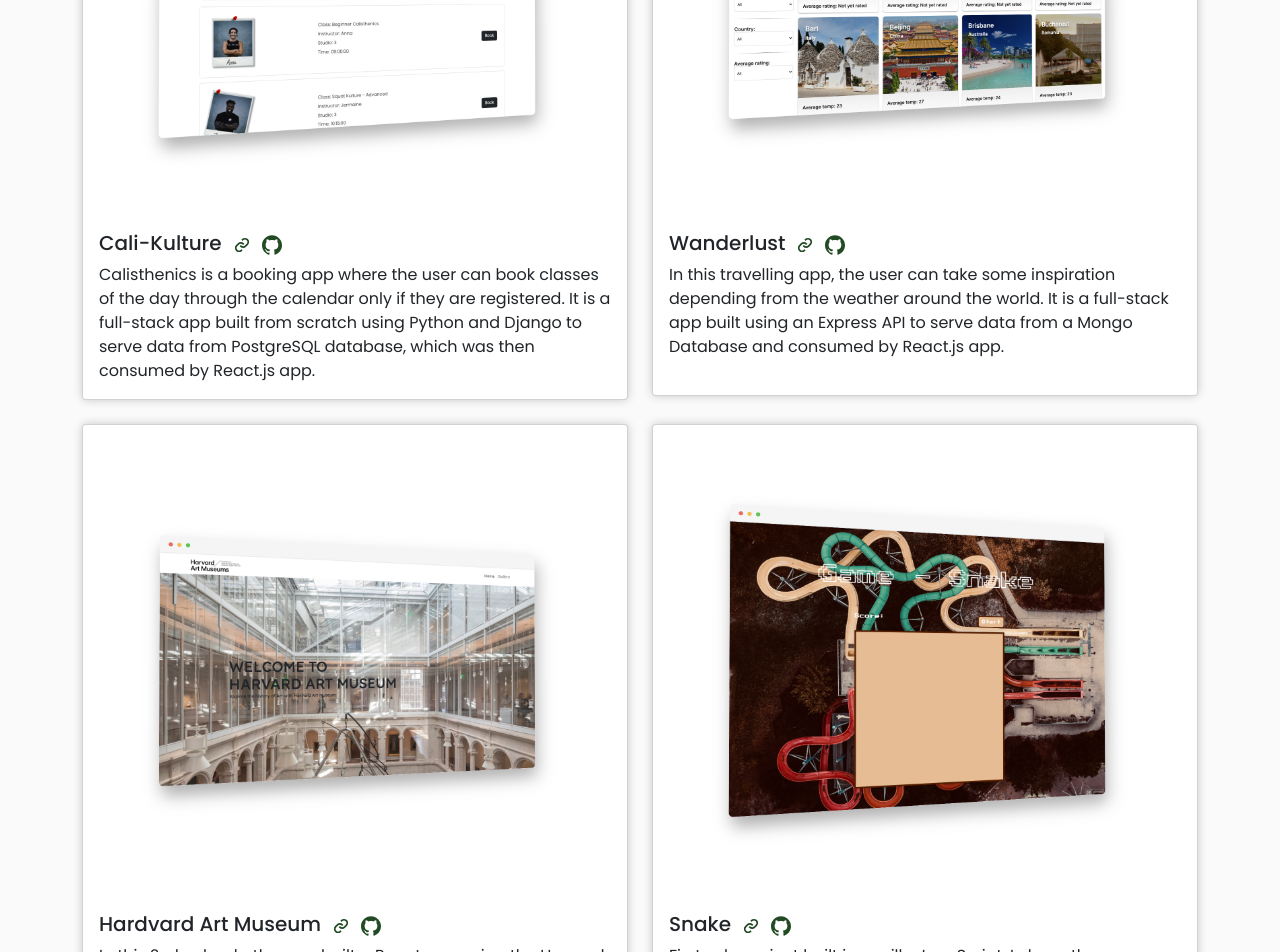
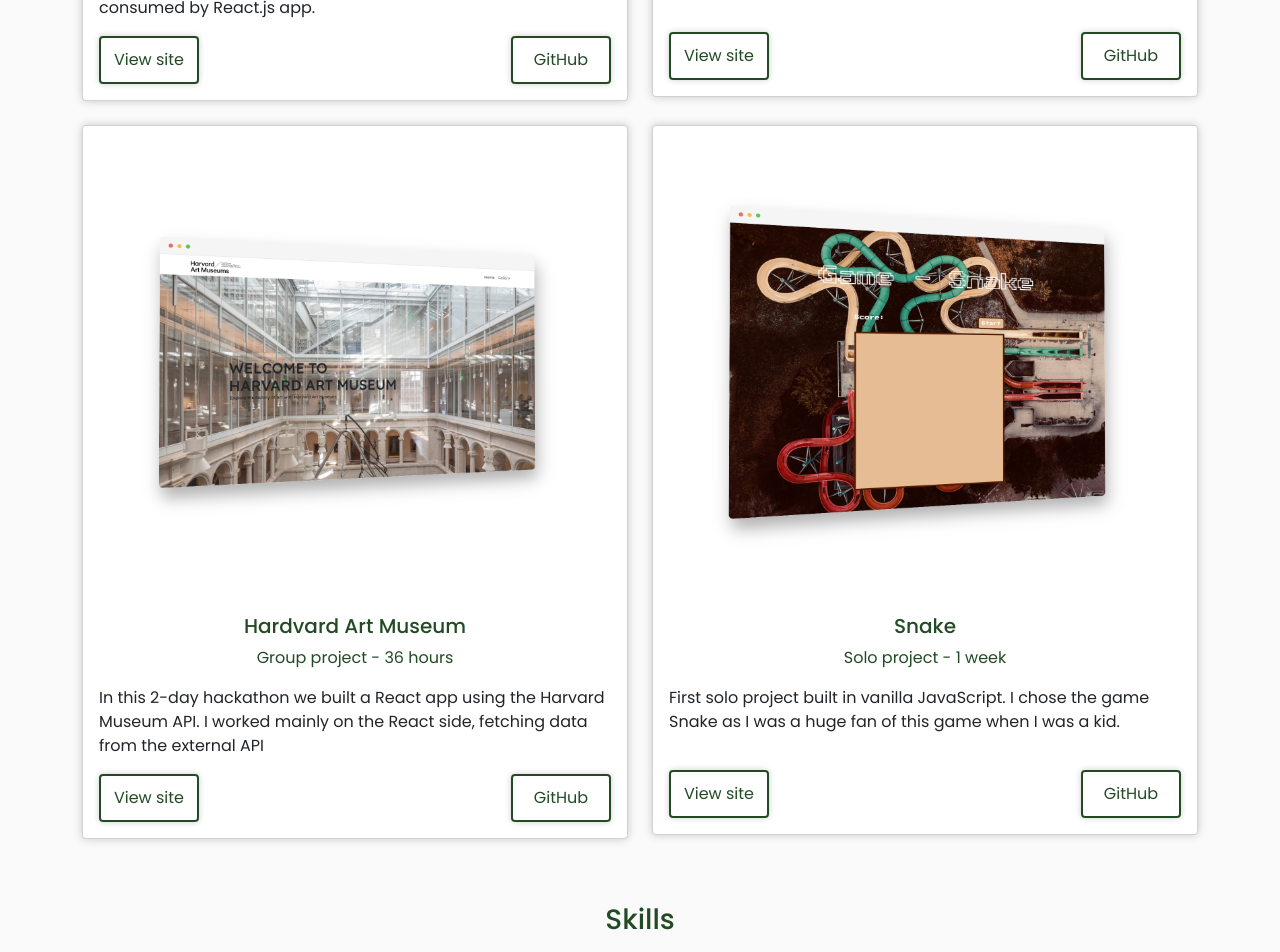
Before and after one commit to rossana87/portfolio, a React (Create React App) app in the folder client/: page / in a window 1280 px wide. Shown: the part 1720-2672 px from the top of the page. Built offline with nearby package versions, Linux system fonts and the light colour scheme.

Commit message:
more changes

```diff
--- a/client/src/App.js
+++ b/client/src/App.js
@@ -8,6 +8,7 @@
 import NavBar from './components/common/NavBar'
 import Contact from './components/contact/Contact'
 import Projects from './components/projects/Projects'
+import Skills from './components/skills/Skills'
 
 const App = () => {
 
@@ -19,6 +20,7 @@
         <Home />
         <About />
         <Projects />
+        <Skills />
         <Contact />
       </BrowserRouter>
     </div>
--- a/client/src/components/about/About.js
+++ b/client/src/components/about/About.js
@@ -3,7 +3,6 @@
 import Container from 'react-bootstrap/Container'
 import Row from 'react-bootstrap/Row'
 
-import Skills from '../about/Skills'
 
 
 const About = () => {
@@ -14,7 +13,6 @@
           <Col md={8}>
             <h3 className='about-header'>About me</h3>
             <Card.Body>
-              {/* <Image className='profile-pic' src="https://res.cloudinary.com/dtu5wu4i9/image/upload/v1683452977/Portfolio/cc7c4146-22c3-4772-9b78-dfb17f90dffb_loixus.jpg" thumbnail /> */}
               <Card.Text className='about-description'>
                 I was introduced to coding at university and during this time I mainly used HTML and CSS, which I loved, but I felt quite restricted by the nature of the language. This led me to undertake an immersive Software Engineering Course at General Assembly to help me make a complete 180-degree change in my career as a developer.
                 <br />
@@ -24,7 +22,6 @@
             </Card.Body>
           </Col>
         </Row>
-        <Skills />
       </Container>
 
     </section>
--- a/client/src/components/contact/Contact.js
+++ b/client/src/components/contact/Contact.js
@@ -12,9 +12,9 @@
         <Row className='justify-content-center'>
           <Col md={8}>
             <h3 className='contact-header'>Get in touch</h3>
-            <Card.Body className='contact-description'>
+            <Card.Text className='contact-description'>
               Do you have a question, or would you like to say hello?
-            </Card.Body>
+            </Card.Text>
             <Link className="contact-email" to={'mailto:rossana.ventrella@gmail.com'} as={Link} target="_blank">Email me</Link>
           </Col>
         </Row>
--- a/client/src/components/projects/Projects.js
+++ b/client/src/components/projects/Projects.js
@@ -24,17 +24,16 @@
             <Card className='projects-card'>
               <Card.Img variant="top" src={Cali} />
               <Card.Body>
-                <Card.Title>Cali-Kulture
-                  <Link className="footer-link" to={'https://cali-kulture.herokuapp.com/'} as={Link} target="_blank">
-                    <BiLink style={{ fontSize: '20px', color: '#224B24', marginRight: '10px', marginLeft: '10px' }} />
-                  </Link>
-                  <Link className="footer-link" to={'https://github.com/rossana87/Project_4'} as={Link} target="_blank">
-                    <SiGithub style={{ fontSize: '20px', color: '#224B24' }} />
-                  </Link>
+                <Card.Title className='projects-title'>Cali-Kulture
                 </Card.Title>
+                <Card.Text className='projects-subtitle'>Solo project - 1.5 weeks</Card.Text>
                 <Card.Text>Calisthenics is a booking app where the user can book classes of the day through the calendar only if they are registered.
                   It is a full-stack app built from scratch using Python and Django to serve data from PostgreSQL database, which was then consumed by React.js app.
                 </Card.Text>
+                <div className='projects-button-container'>
+                  <Link className="projects-button" to={'https://cali-kulture.herokuapp.com/'} as={Link} target="_blank">View site</Link>
+                  <Link className="projects-button" to={'https://github.com/rossana87/Project_4'} as={Link} target="_blank">GitHub</Link>
+                </div>
               </Card.Body>
             </Card>
           </Col>
@@ -43,17 +42,16 @@
             <Card className='projects-card'>
               <Card.Img variant="top" src={Wanderlust} />
               <Card.Body>
-                <Card.Title>Wanderlust
-                  <Link className="footer-link" to={'https://project-3-wanderlust.herokuapp.com/'} as={Link} target="_blank">
-                    <BiLink style={{ fontSize: '20px', color: '#224B24', marginRight: '10px', marginLeft: '10px' }} />
-                  </Link>
-                  <Link className="footer-link" to={'https://github.com/rossana87/Project_3_Wanderlust'} as={Link} target="_blank">
-                    <SiGithub style={{ fontSize: '20px', color: '#224B24' }} />
-                  </Link>
+                <Card.Title className='projects-title'>Wanderlust
                 </Card.Title>
+                <Card.Text className='projects-subtitle'>Group project - 1 week</Card.Text>
                 <Card.Text className='wanderlust'>In this travelling app, the user can take some inspiration depending from the weather around the world.
                   It is a full-stack app built using an Express API to serve data from a Mongo Database and consumed by React.js app.
                 </Card.Text>
+                <div className='projects-button-container'>
+                  <Link className="projects-button" to={'https://project-3-wanderlust.herokuapp.com/'} as={Link} target="_blank">View site</Link>
+                  <Link className="projects-button" to={'https://github.com/rossana87/Project_3_Wanderlust'} as={Link} target="_blank">GitHub</Link>
+                </div>
               </Card.Body>
             </Card>
           </Col>
@@ -64,15 +62,14 @@
             <Card className='projects-card'>
               <Card.Img variant="top" src={Harvard} />
               <Card.Body>
-                <Card.Title>Hardvard Art Museum
-                  <Link className="footer-link" to={'https://rosie-harvard-api.netlify.app/'} as={Link} target="_blank">
-                    <BiLink style={{ fontSize: '20px', color: '#224B24', marginRight: '10px', marginLeft: '10px' }} />
-                  </Link>
-                  <Link className="footer-link" to={'https://github.com/rossana87/Project_2'} as={Link} target="_blank">
-                    <SiGithub style={{ fontSize: '20px', color: '#224B24' }} />
-                  </Link>
+                <Card.Title className='projects-title'>Hardvard Art Museum
                 </Card.Title>
+                <Card.Text className='projects-subtitle'>Group project - 36 hours</Card.Text>
                 <Card.Text>In this 2-day hackathon we built a React app using the Harvard Museum API. I worked mainly on the React side, fetching data from the external API </Card.Text>
+                <div className='projects-button-container'>
+                  <Link className="projects-button" to={'https://rosie-harvard-api.netlify.app/'} as={Link} target="_blank">View site</Link>
+                  <Link className="projects-button" to={'https://github.com/rossana87/Project_2'} as={Link} target="_blank">GitHub</Link>
+                </div>
               </Card.Body>
             </Card>
           </Col>
@@ -81,16 +78,15 @@
             <Card className='projects-card'>
               <Card.Img variant="top" src={Snake} />
               <Card.Body>
-                <Card.Title>Snake
-                  <Link className="footer-link" to={'https://rossana87.github.io/Project_1/'} as={Link} target="_blank">
-                    <BiLink className='footer-icon' style={{ fontSize: '20px', color: '#224B24', marginRight: '10px', marginLeft: '10px' }} />
-                  </Link>
-                  <Link className="footer-link" to={'https://github.com/rossana87/Project_1'} as={Link} target="_blank">
-                    <SiGithub className='footer-icon' style={{ fontSize: '20px', color: '#224B24' }} />
-                  </Link>
+                <Card.Title className='projects-title'>Snake
                 </Card.Title>
-                <Card.Text> First solo project built in vanilla JavaScript. I chose the game Snake as I was a huge fan of this game when I was a kid.
+                <Card.Text className='projects-subtitle'>Solo project - 1 week</Card.Text>
+                <Card.Text className='snake'> First solo project built in vanilla JavaScript. I chose the game Snake as I was a huge fan of this game when I was a kid.
                 </Card.Text>
+                <div className='projects-button-container'>
+                  <Link className="projects-button" to={'https://rossana87.github.io/Project_1/'} as={Link} target="_blank">View site</Link>
+                  <Link className="projects-button" to={'https://github.com/rossana87/Project_1'} as={Link} target="_blank">GitHub</Link>
+                </div>
               </Card.Body>
             </Card>
           </Col>
--- a/client/src/styles/components/about.scss
+++ b/client/src/styles/components/about.scss
@@ -9,7 +9,7 @@
     justify-content: center;
     margin-top: 20px;
     color: #224B24;
-    text-shadow: 0 0 10px 0 rgba(0, 0, 0, 0.2);
+
   }
 
   .profile-pic {
@@ -23,11 +23,8 @@
     font-size: 16px;
     // box-shadow: 0 0 10px 0 rgba(0, 0, 0, 0.2);
     // border-radius: 4px;
-    margin: 30px;
+    // margin: 30px;
     padding: 20px;
   }
 
-  .about-hobby {
-    text-decoration: underline wavy #224B24;
-  }
 }
--- a/client/src/styles/components/contact.scss
+++ b/client/src/styles/components/contact.scss
@@ -7,16 +7,16 @@
   .contact-header {
     display: flex;
     justify-content: center;
-    margin: 20px 20px;
+    margin: 40px 40px;
     color: #224B24;
   }
 
   .contact-description {
-    font-size: 20px;
+    // font-size: 20px;
     display: block;
     margin: 0 auto;
     text-align: center;
-    margin-bottom: 30px;
+    margin: 30px 30px;
   }
 
   .contact-email {
@@ -29,11 +29,17 @@
     text-align: center;
     font-size: 20px;
     text-decoration: none;
-    // display: flex;
     justify-content: center;
     margin-bottom: 30px;
     display: block;
     margin: 0 auto;
+    transition: all 0.3s ease-in-out;
+  }
+
+  .contact-email:hover {
+    color: #fff;
+    background-color: #224B24;
+    border-color: #224B24;
   }
 
 }
--- a/client/src/styles/components/projects.scss
+++ b/client/src/styles/components/projects.scss
@@ -14,8 +14,48 @@
     box-shadow: 0 0 10px 0 rgba(0, 0, 0, 0.2);
     border-radius: 4px;
 
+    .projects-title {
+      color: #224B24;
+      display: flex;
+      justify-content: center;
+    }
+
+    .projects-subtitle {
+      color: #224B24;
+      display: flex;
+      justify-content: center;
+    }
+
     .wanderlust {
       padding-bottom: 20px;
     }
+
+    .snake {
+      padding-bottom: 20px;
+    }
+
+    .projects-button-container {
+      display: flex;
+      justify-content: space-between;
+      margin-top: 10px;
+    }
+
+    .projects-button {
+      text-decoration: none;
+      color: #224B24;
+      border: 2px solid #224B24;
+      box-shadow: 0 0 6px 0 rgba(0, 0, 0, 0.2);
+      border-radius: 4px;
+      padding: 10px 10px;
+      width: 100px;
+      text-align: center;
+      transition: all 0.3s ease-in-out;
+    }
+
+    .projects-button:hover {
+      color: #fff;
+      background-color: #224B24;
+      border-color: #224B24;
+    }
   }
 }
--- a/client/src/styles/components/skills.scss
+++ b/client/src/styles/components/skills.scss
@@ -6,7 +6,7 @@
   .skills-header {
     display: flex;
     justify-content: center;
-    margin-bottom: 40px;
+    margin: 40px 40px;
     color: #224B24;
   }
 
@@ -14,6 +14,7 @@
     display: flex;
     justify-content: center;
     margin-bottom: 15px;
+    color: #224B24;
   }
 
   .skills-card {
```
Also changed, not shown: client/src/components/skills/Skills.js (renamed from client/src/components/about/Skills.js).
